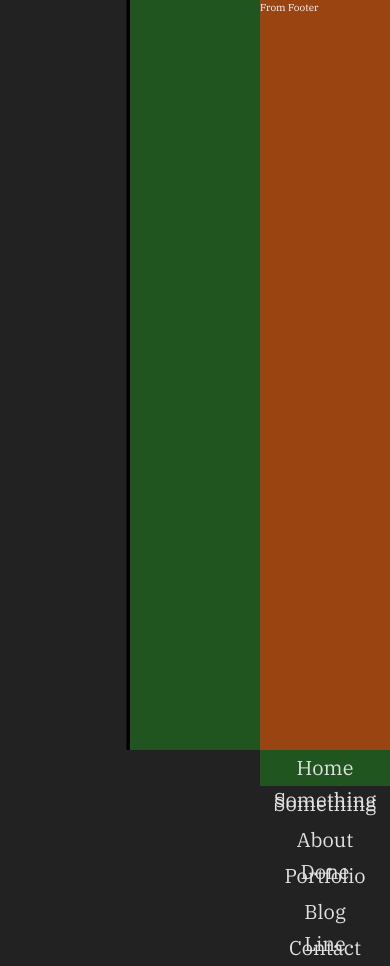
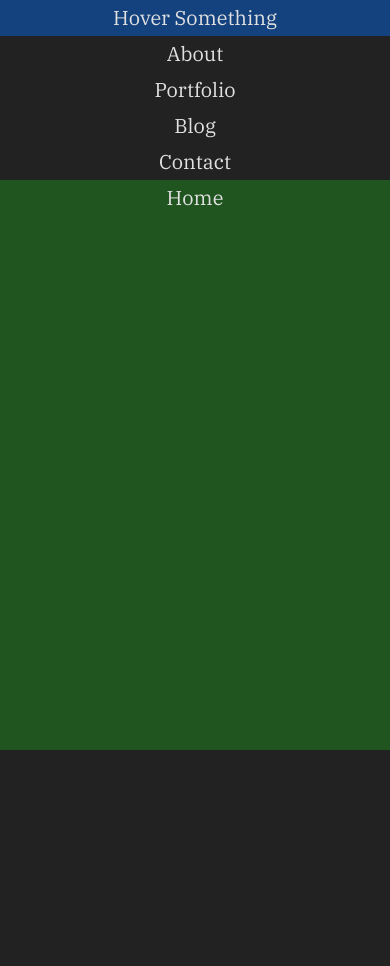
Before and after one commit to Joey-Robinson/Layout01, a website: page src/index.html in a window 390 px wide. After the commit the page ends 844 px from the top, so only its background shows below. Drawn offline with Linux system fonts and the light colour scheme.

Commit message:
Media Queries (MQ) for _header.scss.

```diff
--- a/src/sass/components/_header.scss
+++ b/src/sass/components/_header.scss
@@ -8,6 +8,16 @@
   padding: 0;
   margin: 0;
   font-size: 2rem;
+  @include respond(tabLand) {
+    grid-row: 1;
+    grid-column: 1 / -1;
+    grid-template-rows: repeat(6, max-content);
+  }
+  @include respond(tabPort) {
+    grid-row: 1;
+    grid-column: 1 / -1;
+    grid-template-rows: repeat(6, max-content);
+  }
   &-home {
     grid-row: 1;
     @include headerRoll;
@@ -16,6 +26,12 @@
     }
     &__active {
       background: $homeGreenDark;
+      @include respond(tabLand) {
+        grid-row: 7;
+      }
+      @include respond(tabPort) {
+        grid-row: 7;
+      }
     }
   }
   &-skills {
@@ -26,6 +42,12 @@
     }
     &__active {
       background: $skillsDarkBlue;
+      @include respond(tabLand) {
+        grid-row: 7;
+      }
+      @include respond(tabPort) {
+        grid-row: 7;
+      }
     }
   }
   &-about {
@@ -36,6 +58,12 @@
     }
     &__active {
       background: $aboutPurpleDark;
+      @include respond(tabLand) {
+        grid-row: 7;
+      }
+      @include respond(tabPort) {
+        grid-row: 7;
+      }
     }
   }
   &-portfolio {
@@ -46,6 +74,12 @@
     }
     &__active {
       background: $darkRed;
+      @include respond(tabLand) {
+        grid-row: 7;
+      }
+      @include respond(tabPort) {
+        grid-row: 7;
+      }
     }
   }
   &-blog {
@@ -66,6 +100,12 @@
     }
     &__active {
       background: $darkGrey;
+      @include respond(tabLand) {
+        grid-row: 7;
+      }
+      @include respond(tabPort) {
+        grid-row: 7;
+      }
     }
   }
 }
```
Also changed, not shown: css/main.css.
